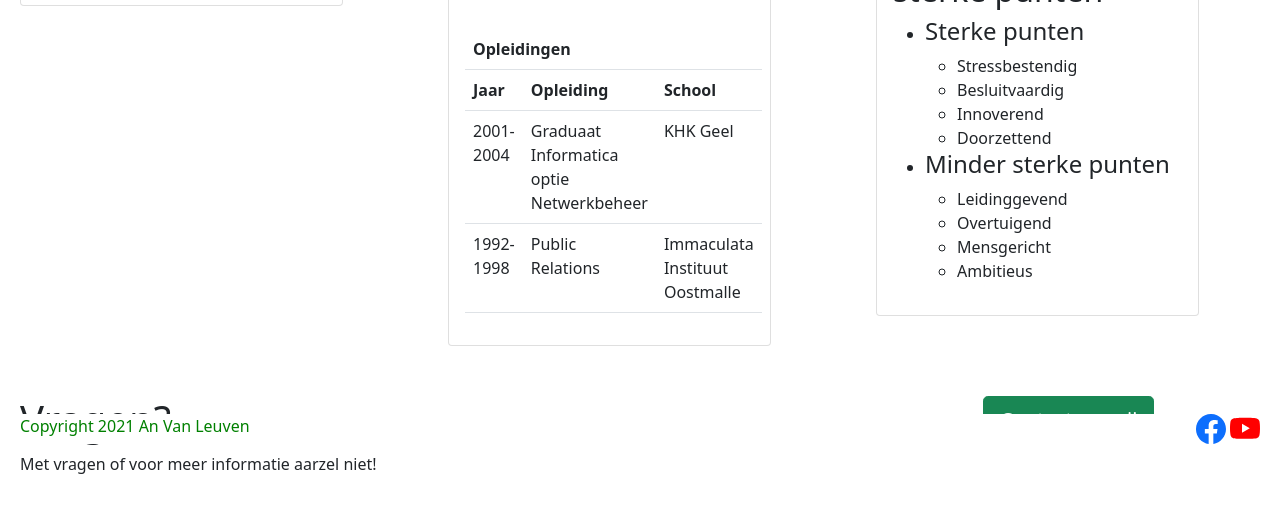
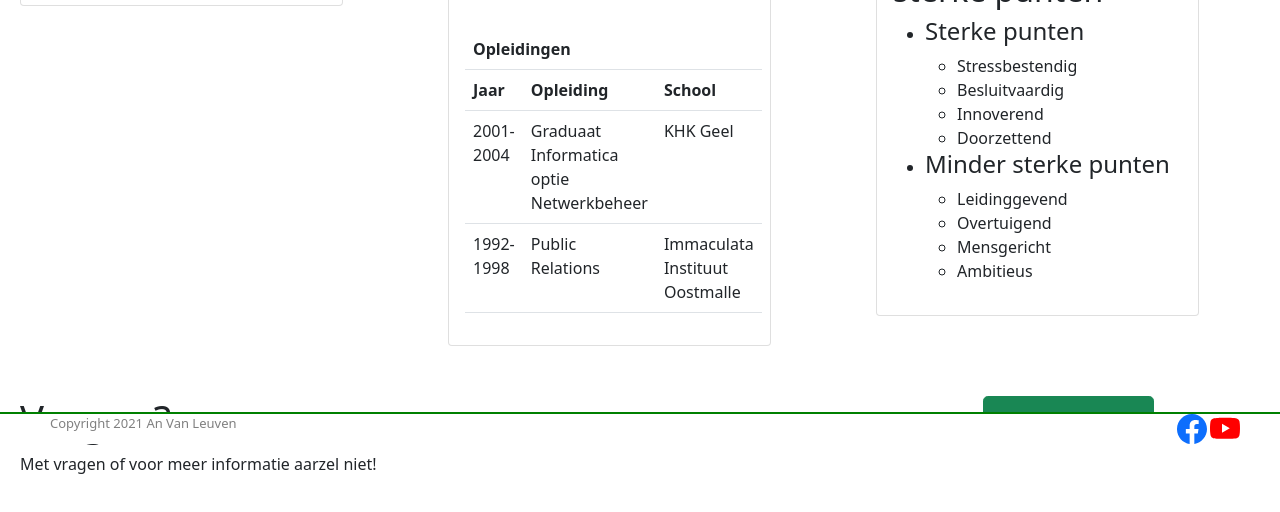
Before and after one commit to r0898724/project2, a plain HTML site: page index.html in a window 1280 px wide. Shown: the part 356-868 px from the top of the page. Drawn offline with nearby package versions, Linux system fonts and the light colour scheme.

Commit message:
aanpassingen aan css

```diff
--- a/css/custom.css
+++ b/css/custom.css
@@ -66,18 +66,21 @@ width: 2vw;
     bottom: 0;
     width: 100%;
     background-color: white;
-    color: green;
+    color: grey;
     text-align: center;
+    border-top: 2px solid green;
+    font-size: small;
+
   }
 
   .footer_inner_left{
       float: left;
-      margin-left: 20px;
+      margin-left: 50px;
   }
 
   .footer_inner_right{
     float: right;
-    margin-right: 20px;
+    margin-right: 40px;
 }
 
 .form-group{
```
